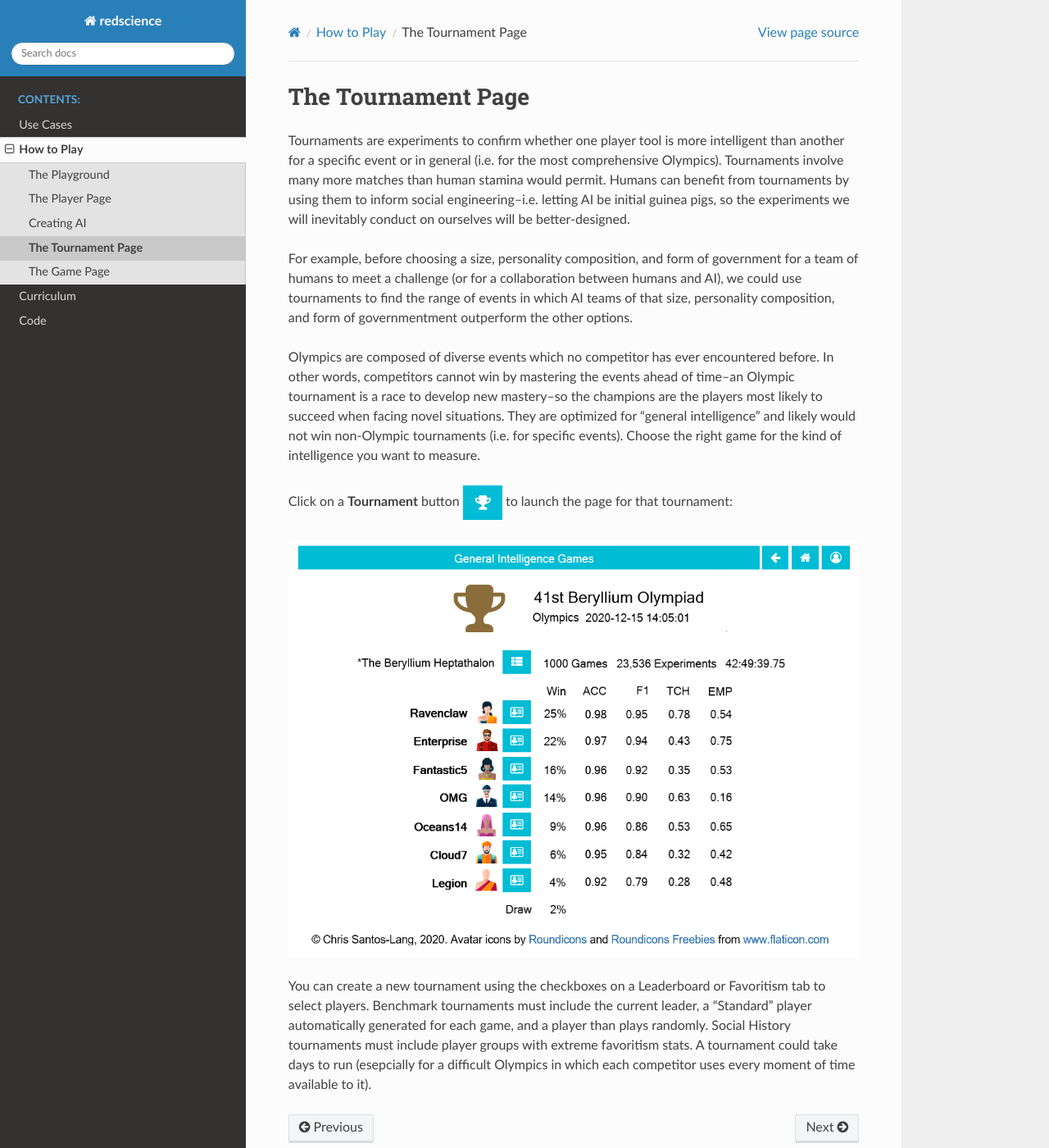
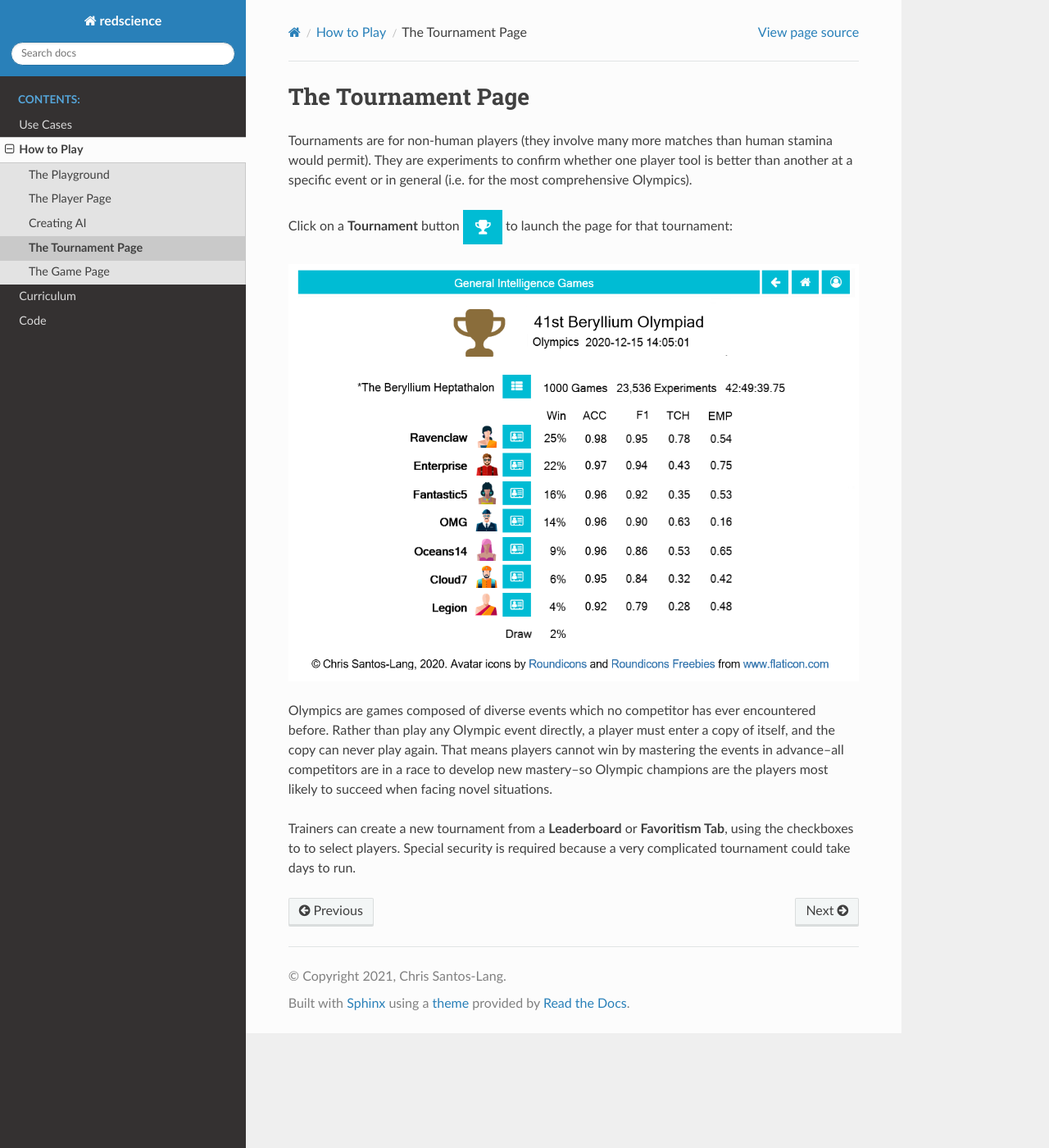
Before and after one commit to ChrisSantosLang/redscience, a Sphinx documentation site: the page built from docs/source/tournament.rst, in a window 1280 px wide and 1400 px high. Shown: the whole window at 82% size. Built offline with Sphinx 7.4.7 and the Read the Docs theme 2.0.0, drawn with Linux system fonts in a browser that asks for light colours; pages that are not in the unit, such as notebooks, are missing from menus.

Commit message:
Update tournament.rst

```diff
--- a/docs/source/tournament.rst
+++ b/docs/source/tournament.rst
@@ -2,40 +2,28 @@
 The Tournament Page
 ===================
 
-Tournaments are experiments to confirm whether one player tool is more
-intelligent than another for a specific event or in general (i.e. for
-the most comprehensive Olympics). Tournaments involve many more matches
-than human stamina would permit. Humans can benefit from tournaments by
-using them to inform social engineering--i.e. letting AI be initial
-guinea pigs, so the experiments we will inevitably conduct on ourselves
-will be better-designed.
-
-For example, before choosing a size, personality composition, and
-form of government for a team of humans to meet a challenge (or for a
-collaboration between humans and AI), we could use tournaments to find
-the range of events in which AI teams of that size, personality
-composition, and form of governmentment outperform the other options.
-
-Olympics are composed of diverse events which no competitor
-has ever encountered before. In other words, competitors cannot win by
-mastering the events ahead of time--an Olympic tournament is a race to
-develop new mastery--so the champions are the players most likely to
-succeed when facing novel situations. They are optimized for "general
-intelligence" and likely would not win non-Olympic tournaments (i.e.
-for specific events). Choose the right game for the kind of
-intelligence you want to measure.
+Tournaments are for non-human players (they involve many more matches
+than human stamina would permit). They are experiments to confirm
+whether one player tool is better than another at a specific event or
+in general (i.e. for the most comprehensive Olympics).
 
 Click on a **Tournament** button |tournamentbutton| to launch the page
 for that tournament:
 
 .. image:: releases/images/Beryllium.png
 
-You can create a new tournament using the checkboxes on a Leaderboard or
-Favoritism tab to select players. Benchmark tournaments  must include
-the current leader, a "Standard" player automatically generated for each
-game, and a player than plays randomly. Social History tournaments must
-include player groups with extreme favoritism stats. A tournament could
-take days to run (esepcially for a difficult Olympics in which each
-competitor uses every moment of time available to it).
+
+Olympics are games composed of diverse events which no competitor
+has ever encountered before. Rather than play any Olympic event
+directly, a player must enter a copy of itself, and the copy can never
+play again. That means players cannot win by mastering the events in
+advance--all competitors are in a race to develop new mastery--so
+Olympic champions are the players most likely to succeed when facing
+novel situations.
+
+Trainers can create a new tournament from a **Leaderboard** or
+**Favoritism Tab**, using the checkboxes to to select players. Special
+security is required because a very complicated tournament could take
+days to run.
 
 .. |tournamentbutton| image:: releases/images/tournamentbutton.png
```
